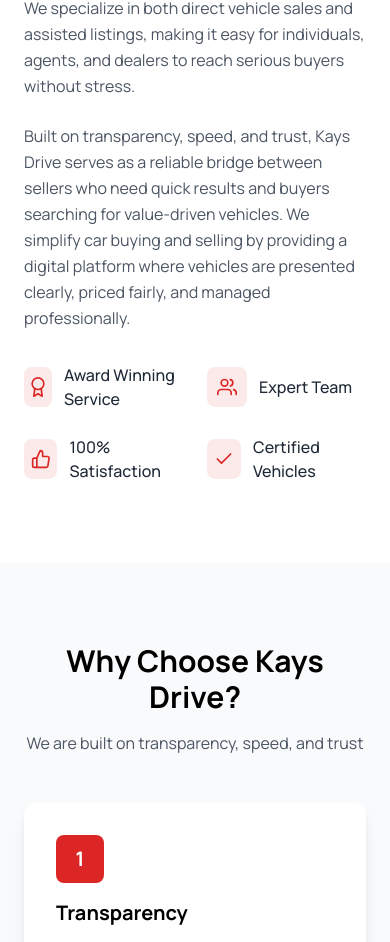
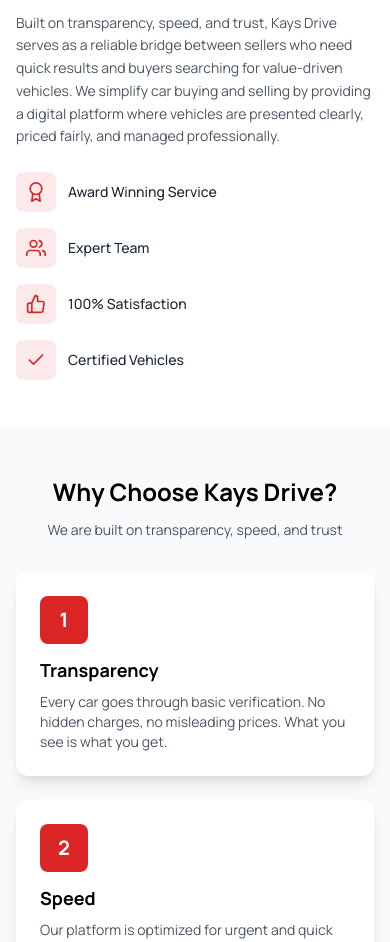
Before and after one commit to junioryakub5/kaysdrive, a React (Vite) app: page /about in a window 390 px wide. Shown: the part 1037-1979 px from the top of the page. Built offline with nearby package versions, Linux system fonts and the light colour scheme; no server answers.

Commit message:
fix: improve About page mobile responsiveness

```diff
--- a/src/pages/AboutPage.tsx
+++ b/src/pages/AboutPage.tsx
@@ -12,9 +12,9 @@
             />
 
             {/* Mission Section */}
-            <section className="py-20 bg-white">
-                <div className="max-w-7xl mx-auto px-6">
-                    <div className="grid grid-cols-1 lg:grid-cols-2 gap-16 items-center">
+            <section className="py-12 md:py-20 bg-white">
+                <div className="max-w-7xl mx-auto px-4 sm:px-6">
+                    <div className="grid grid-cols-1 lg:grid-cols-2 gap-8 lg:gap-16 items-center">
                         <motion.div
                             initial={{ opacity: 0, x: -30 }}
                             whileInView={{ opacity: 1, x: 0 }}
@@ -34,15 +34,15 @@
                             viewport={{ once: true }}
                             transition={{ duration: 0.6 }}
                         >
-                            <h2 className="text-3xl font-bold mb-6">Our Mission</h2>
-                            <p className="text-gray-600 mb-6 leading-relaxed">
+                            <h2 className="text-2xl md:text-3xl font-bold mb-4 md:mb-6">Our Mission</h2>
+                            <p className="text-gray-600 mb-4 md:mb-6 leading-relaxed text-sm md:text-base">
                                 Kays Drive is a trusted automotive marketplace dedicated to connecting car buyers with affordable, quality vehicles while helping car owners sell quickly and securely. We specialize in both direct vehicle sales and assisted listings, making it easy for individuals, agents, and dealers to reach serious buyers without stress.
                             </p>
-                            <p className="text-gray-600 mb-8 leading-relaxed">
+                            <p className="text-gray-600 mb-6 md:mb-8 leading-relaxed text-sm md:text-base">
                                 Built on transparency, speed, and trust, Kays Drive serves as a reliable bridge between sellers who need quick results and buyers searching for value-driven vehicles. We simplify car buying and selling by providing a digital platform where vehicles are presented clearly, priced fairly, and managed professionally.
                             </p>
 
-                            <div className="grid grid-cols-2 gap-6">
+                            <div className="grid grid-cols-1 sm:grid-cols-2 gap-4 md:gap-6">
                                 {[
                                     { icon: FiAward, text: 'Award Winning Service' },
                                     { icon: FiUsers, text: 'Expert Team' },
@@ -57,10 +57,10 @@
                                         transition={{ delay: idx * 0.1 }}
                                         className="flex items-center gap-3"
                                     >
-                                        <div className="w-10 h-10 bg-primary/10 rounded-lg flex items-center justify-center">
+                                        <div className="w-10 h-10 bg-primary/10 rounded-lg flex items-center justify-center flex-shrink-0">
                                             <item.icon className="w-5 h-5 text-primary" />
                                         </div>
-                                        <span className="font-medium text-gray-800">{item.text}</span>
+                                        <span className="font-medium text-gray-800 text-sm md:text-base">{item.text}</span>
                                     </motion.div>
                                 ))}
                             </div>
@@ -70,21 +70,21 @@
             </section>
 
             {/* Values Section */}
-            <section className="py-20 bg-gray-50">
-                <div className="max-w-7xl mx-auto px-6">
+            <section className="py-12 md:py-20 bg-gray-50">
+                <div className="max-w-7xl mx-auto px-4 sm:px-6">
                     <motion.div
                         initial={{ opacity: 0, y: 20 }}
                         whileInView={{ opacity: 1, y: 0 }}
                         viewport={{ once: true }}
-                        className="text-center mb-12"
+                        className="text-center mb-8 md:mb-12"
                     >
-                        <h2 className="text-3xl font-bold mb-4">Why Choose Kays Drive?</h2>
-                        <p className="text-gray-600 max-w-2xl mx-auto">
+                        <h2 className="text-2xl md:text-3xl font-bold mb-3 md:mb-4">Why Choose Kays Drive?</h2>
+                        <p className="text-gray-600 max-w-2xl mx-auto text-sm md:text-base">
                             We are built on transparency, speed, and trust
                         </p>
                     </motion.div>
 
-                    <div className="grid grid-cols-1 md:grid-cols-3 gap-8">
+                    <div className="grid grid-cols-1 md:grid-cols-3 gap-6 md:gap-8">
                         {[
                             {
                                 title: 'Transparency',
@@ -106,13 +106,13 @@
                                 viewport={{ once: true }}
                                 transition={{ delay: idx * 0.1 }}
                                 whileHover={{ y: -5 }}
-                                className="bg-white p-8 rounded-xl shadow-lg"
+                                className="bg-white p-6 md:p-8 rounded-xl shadow-lg"
                             >
-                                <div className="w-12 h-12 bg-primary text-white rounded-lg flex items-center justify-center text-xl font-bold mb-4">
+                                <div className="w-12 h-12 bg-primary text-white rounded-lg flex items-center justify-center text-xl font-bold mb-3 md:mb-4">
                                     {idx + 1}
                                 </div>
-                                <h3 className="text-xl font-bold mb-3">{value.title}</h3>
-                                <p className="text-gray-600">{value.description}</p>
+                                <h3 className="text-lg md:text-xl font-bold mb-2 md:mb-3">{value.title}</h3>
+                                <p className="text-gray-600 text-sm md:text-base">{value.description}</p>
                             </motion.div>
                         ))}
                     </div>
```
